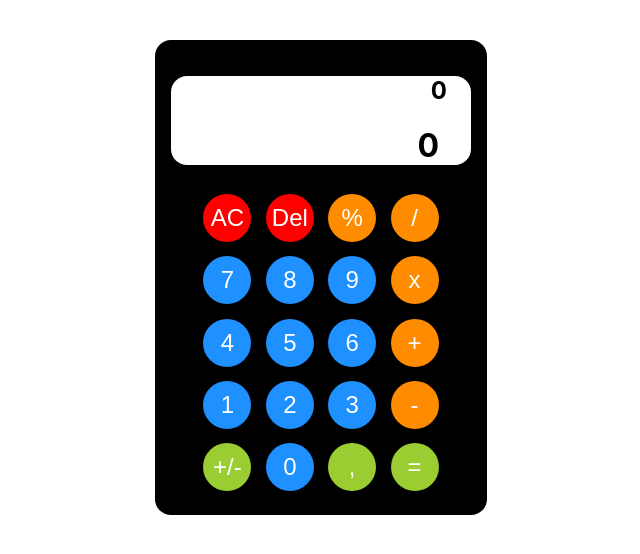
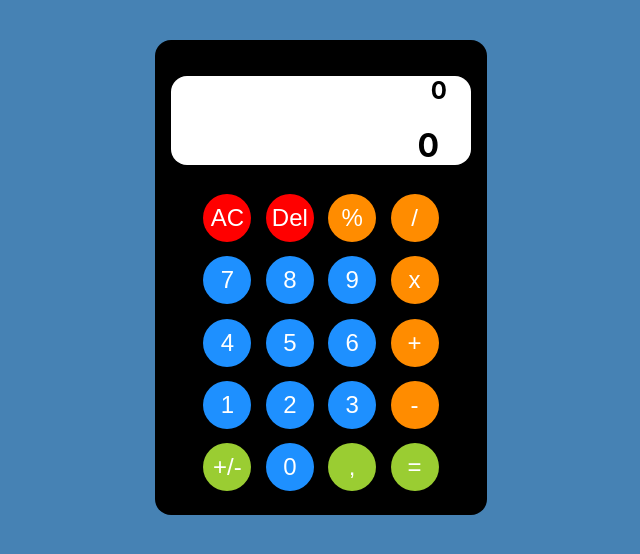
Before and after one commit to luizmarcelolm/calculadora, a React (Create React App) app: page / in a window 1280 px wide. Shown: the top 554 px of the page, without its empty margins (319-959 px from the left). Built offline with nearby package versions, Linux system fonts and the light colour scheme.

Commit message:
alteração de cor de fundo

```diff
--- a/src/Components/Calculadora.css
+++ b/src/Components/Calculadora.css
@@ -1,3 +1,7 @@
+body{
+    background-color: #4682B4;
+}
+
 button{
     width: 2em;
     height: 2em;
```
